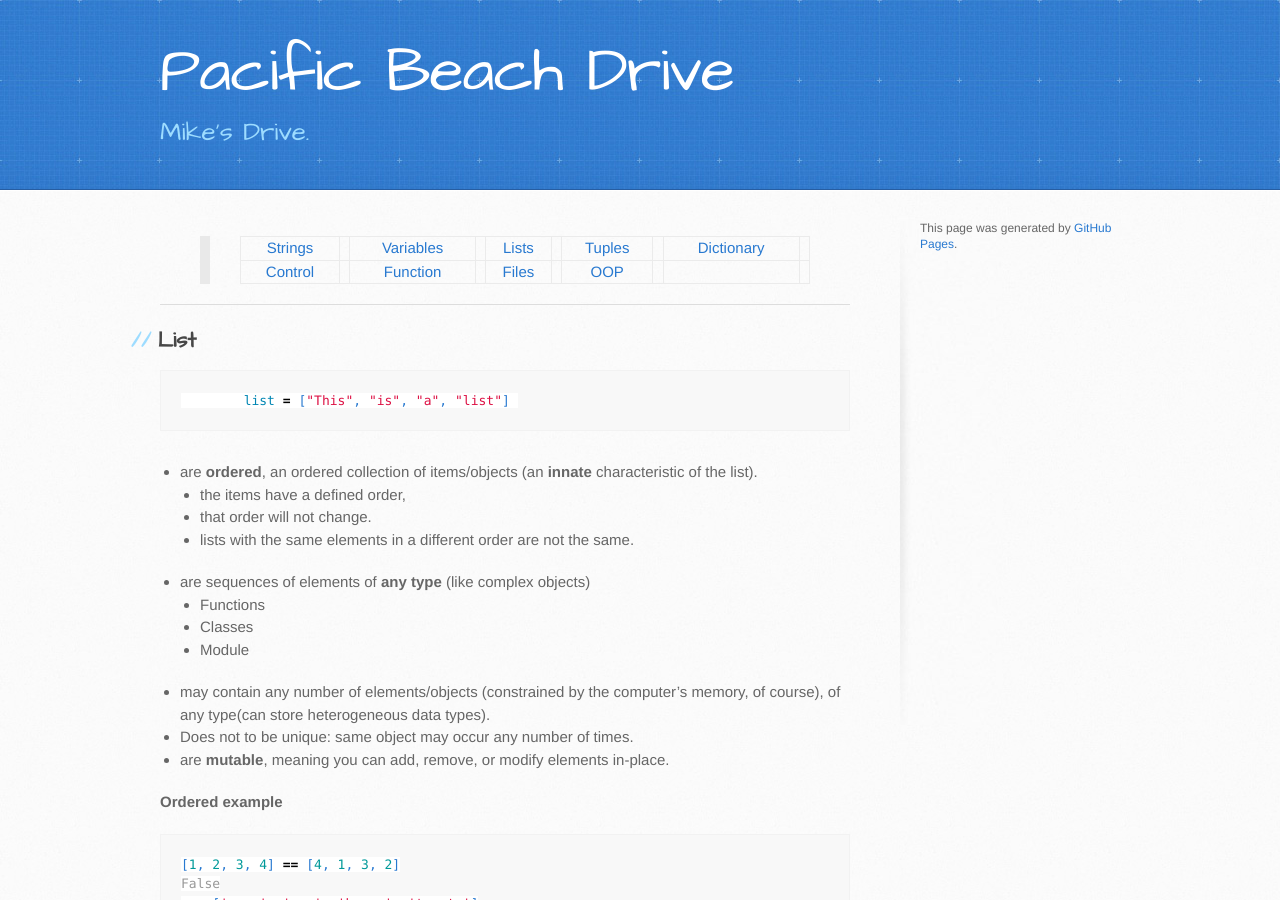
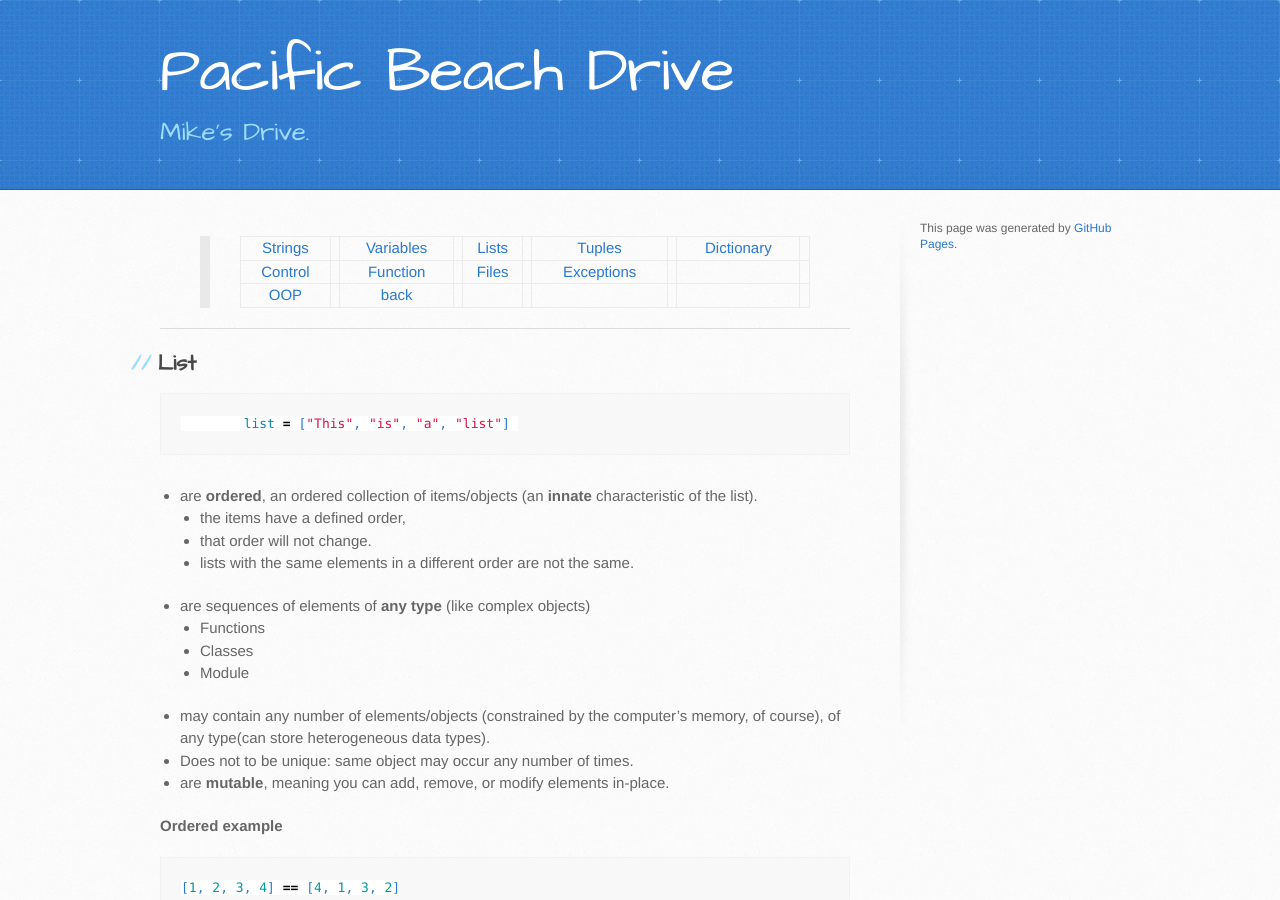
Before and after one commit to trumpfheller/trumpfheller.github.io, a Jekyll site: the page built from python/lists.md, in a window 1280 px wide and 900 px high. Built offline with Jekyll 4.4.1, drawn with Linux system fonts in a browser that asks for light colours.

Commit message:
Update lists.md

```diff
--- a/python/lists.md
+++ b/python/lists.md
@@ -3,7 +3,8 @@ title: Lists
 layout: default
 ---
 > [Strings](./strings.html) || [Variables](./variables.html) || [Lists](./lists.html) || [Tuples](./tuples.html) || [Dictionary](./dictionary.html) ||
->  [Control](./control.html) || [Function](./function.html)|| [Files](./files.html) || [OOP](./oop.html) ||
+> [Control](./control.html) || [Function](./function.html)|| [Files](./files.html) || [Exceptions](./exceptions.html) ||
+> [OOP](./oop.html) || [back](./)
 
 ***
 
```
